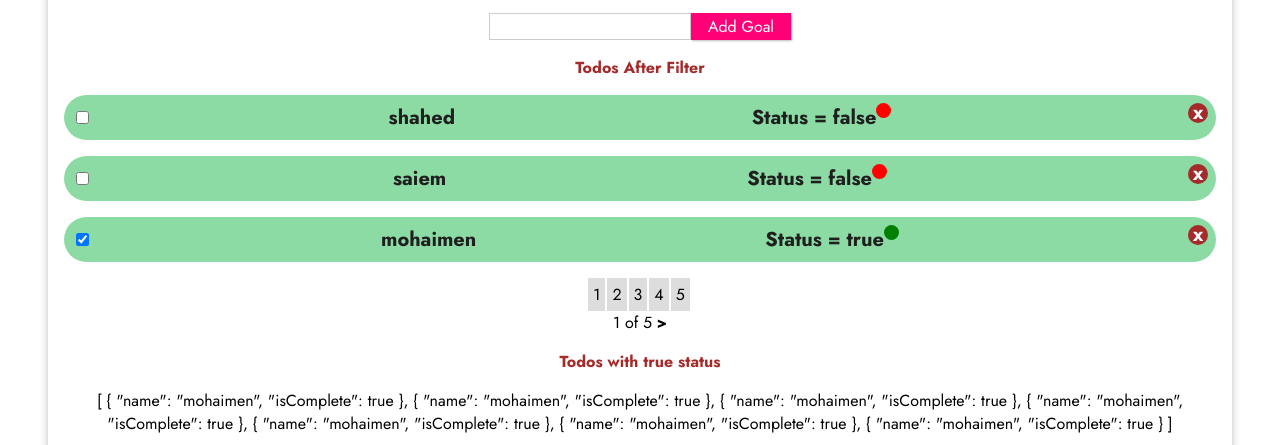
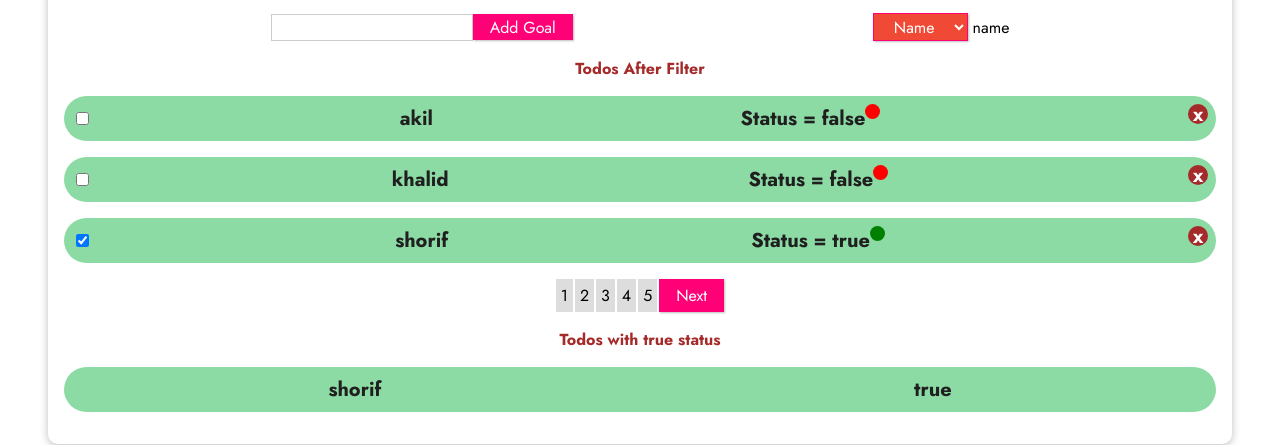
Before and after one commit to saiem-jatri/todo, a plain HTML site: page index.html in a window 1280 px wide. Shown: the part 368-813 px from the top of the page. Drawn offline with nearby package versions, Linux system fonts and the light colour scheme.

Commit message:
sorting added

```diff
--- a/app.js
+++ b/app.js
@@ -4,25 +4,25 @@ const app = Vue.createApp({
       searchString: '',
         inputTask:'',
         showMessege:false,
-        // nextId:14,
         currentPage:0,
         pageSize:3,
         visibleTodos:[],
+        sortBy:'name',
 
         todos: [
-          {name:"shahed",isComplete:false},
-          {name:"saiem",isComplete:false},
-          {name:"mohaimen",isComplete:true},
-          {name:"mohaimen",isComplete:true},
-          {name:"mohaimen",isComplete:false},
-          {name:"mohaimen",isComplete:true},
-          {name:"mohaimen",isComplete:true},
-          {name:"mohaimen",isComplete:true},
-          {name:"mohaimen",isComplete:false},
-          {name:"mohaimen",isComplete:true},
-          {name:"mohaimen",isComplete:false},
-          {name:"mohaimen",isComplete:true},
-          {name:"mohaimen",isComplete:false},
+          {name:"akil",isComplete:false},
+          {name:"khalid",isComplete:false},
+          {name:"shorif",isComplete:true},
+          {name:"emon",isComplete:true},
+          {name:"abid",isComplete:false},
+          {name:"salman",isComplete:true},
+          {name:"tarek",isComplete:true},
+          {name:"mehedi",isComplete:true},
+          {name:"nahid",isComplete:false},
+          {name:"imran",isComplete:true},
+          {name:"joyonto",isComplete:false},
+          {name:"ibrarim",isComplete:true},
+          {name:"masud",isComplete:false},
         ],
      };
   },
@@ -47,9 +47,7 @@ const app = Vue.createApp({
     this.updateVisibleTodos();
 },
 
-changeStatus(){
- this.filterItems.isComplete = !this.filterItems.isComplete
-},
+
 
 updatePage(pageNumber){
   this.currentPage = pageNumber;
@@ -57,8 +55,14 @@ updatePage(pageNumber){
 },
 
 updateVisibleTodos(){
-   this.visibleTodos = this.filterItems.slice(this.currentPage * this.pageSize, (this.currentPage * this.pageSize) + this.pageSize);
-   console.log(this.visibleTodos)
+    let initialSortingTodos = this.todos.slice(this.currentPage * this.pageSize, (this.currentPage * this.pageSize) + this.pageSize)
+          .sort((a,b)=>{
+            if(a.name > b.name) return 1;
+            if(a.name < b.name) return -1;
+            return 0;
+          })
+   this.visibleTodos = initialSortingTodos;
+   console.log("heeeee", this.visibleTodos)
    // if there are no visible todos, go back page
     if(this.visibleTodos.length == 0 && this.currentPage > 0){
       this.updatePage(this.currentPage - 1);
@@ -73,11 +77,13 @@ updateVisibleTodos(){
       } else {
         return this.todos.filter(items=> items.name.toLowerCase().includes(this.searchString))
       }
-
     },
+    changeStatus(){
+     return this.filterItems.isComplete = !this.filterItems.isComplete
+     },
 
     afterFilter(){
-      return this.filterItems.filter(items =>{
+      return this.visibleTodos.filter(items =>{
         return items.isComplete === true;
       })
     },
@@ -90,7 +96,28 @@ updateVisibleTodos(){
 
     showNextLink(){
       return this.currentPage == (this.totalPages -1) ? false : true;
-    }
+    },
+},
+watch: {
+  sortBy(value) {
+    if(value === 'name'){
+      this.visibleTodos = this.visibleTodos.sort((a,b)=>{
+          if(a.name > b.name){
+            return 1;
+          }else{
+            return -1
+          }
+        })
+      }else if(value === 'status'){
+        this.visibleTodos = this.visibleTodos.sort((a)=>{
+          if(a.isComplete === true){
+            return -1
+          }else{
+            return 1
+          }
+        })
+      }
+  }
 }
 
 });
--- a/index.html
+++ b/index.html
@@ -22,31 +22,41 @@
       <h2>My course goals</h2>
       <input type="text" v-model="inputTask"/>
       <button  @click="addTask">Add Goal</button>
+      <select name="sortBy" id="select" v-model="sortBy">
+        <option value="name">Name</option>
+        <option value="status">status</option>
+      </select>
+<!-- {{sortedListItem}} -->
+{{sortBy}}
+
       <p style="font-weight: 600; color:brown">Todos After Filter</p>
       <ul>
-
         <p v-if="showMessege" style="color: red;">input can't be null</p>
         <li v-for="(todo,index) in visibleTodos" :key="todo" style="display: flex; justify-content:space-between">
           <input type="checkbox" v-model="todo.isComplete">
           <span>{{todo.name}}</span>
-          <span style="display: flex;">Status = {{todo.isComplete}} <div v-if="todo.isComplete === false" style="height: 15px; width:15px; background-color:red; border-radius:100%"></div>
+          <span style="display: flex;">Status =
+            {{todo.isComplete}} <div v-if="todo.isComplete === false" style="height: 15px; width:15px; background-color:red; border-radius:100%"></div>
             <div v-if="todo.isComplete === true" style="height: 15px; width:15px; background-color:green; border-radius:100%"></div>
           </span>
           <div  @click="deleteTask(index)" style="color: white; height:20px; width: 20px; border-radius: 100%; background-color: brown; text-align: center;display: flex; justify-content:center;align-items: center; cursor: pointer;">x</div>
         </li>
       </ul>
+
+
+
       <!-- pagination -->
       <div v-if="totalPages > 0" >
         <div style="display: flex; justify-content: center;">
-          <div v-for="page in totalPages" @click="updatePage(page)" style="padding: 5px; background: #ddd; margin-right: 2px">{{page}}</div>
+          <button v-if="showPreviousLink" @click="updatePage(currentPage - 1)">previous</button>
+          <div v-for="page in totalPages" @click="updatePage(page)" style="padding: 5px; background: #ddd; margin-right: 2px; cursor: pointer;">{{page}}</div>
+          <button v-if="showNextLink" @click="updatePage(currentPage + 1)">Next</button>
         </div>
-        <span v-if="showPreviousLink" v-on:click="updatePage(currentPage - 1)" style="cursor: pointer; color: black; font-weight: 600;"> < </span>
-        {{currentPage + 1}} of {{ totalPages }}
-        <span v-if="showNextLink" v-on:click="updatePage(currentPage + 1)" style="cursor: pointer; color: black; font-weight: 600;"> > </span>
+      </div>
 
-      </div>
+
+
       <p style="font-weight: 600; color:brown">Todos with true status</p>
-      {{afterFilter}}
       <ul v-if="afterFilter.length != 0">
         <li v-for="todo in afterFilter" :key="todo" style="display: flex; column-gap: 20px; justify-content: space-around;">
          <span> {{todo.name}}</span>
--- a/styles.css
+++ b/styles.css
@@ -72,6 +72,17 @@ header {
   box-shadow: 1px 1px 2px rgba(0, 0, 0, 0.26);
 }
 
+#user-goals select {
+  margin-left: 300px;
+  font: inherit;
+  cursor: pointer;
+  border: 1px solid #ff0077;
+  background-color: #f04935;
+  color: white;
+  padding: 0.05rem 1rem;
+  box-shadow: 1px 1px 2px rgba(0, 0, 0, 0.26);
+}
+
 #user-goals button:hover,
 #user-goals button:active {
   background-color: #ec3169;
```
